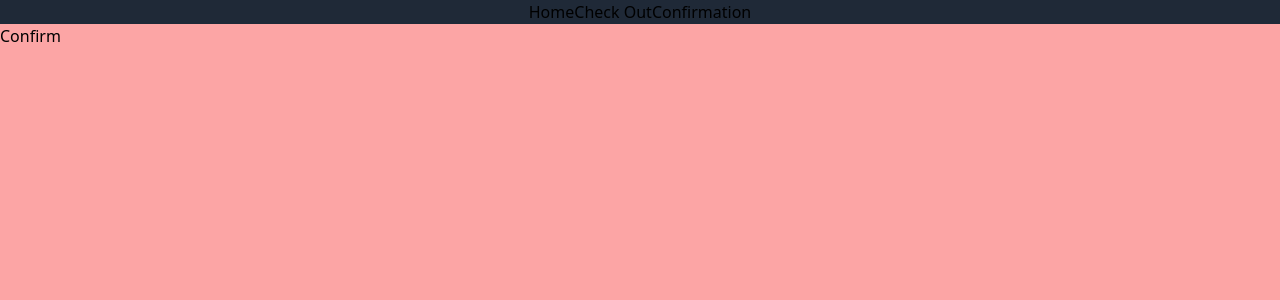
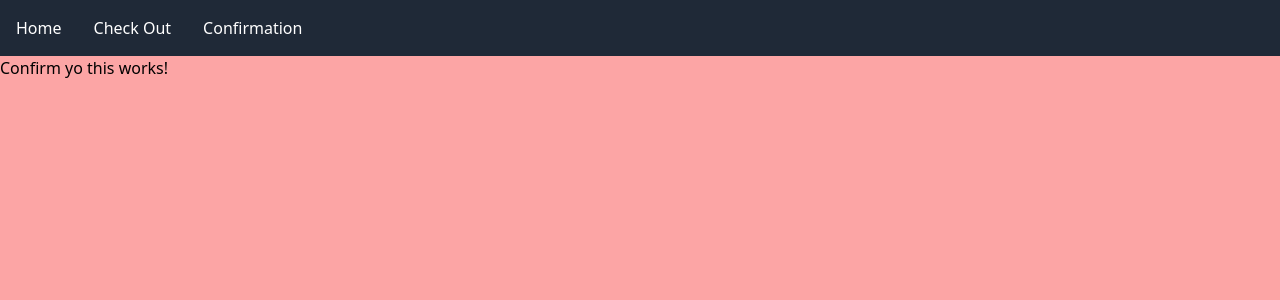
Before and after one commit to MikeProduce/ShopifyTailwind, a React (Vite) app in the folder shopTailWind/: page /confirmation in a window 1280 px wide. Shown: the top 300 px of the page. Built offline with nearby package versions, Linux system fonts and the light colour scheme.

Commit message:
did some more stuff

```diff
--- a/shopTailWind/src/App.jsx
+++ b/shopTailWind/src/App.jsx
@@ -1,22 +1,37 @@
 import React from 'react'
 import {createBrowserRouter, createRoutesFromElements, Route,Link,Outlet,RouterProvider} from 'react-router-dom'
-import {Home} from './home.jsx'
-import {Pay} from './pay.jsx'
-import {Confirmation} from './confirmation'
+import {Home} from './Pages/home.jsx'
+import {Pay} from './Pages/pay.jsx'
+import {Confirmation} from './Pages/confirmation'
+import {useState} from 'react'
+const Root = () => {
+  const [isOpen,setIsOpen] = useState(false);
 
-const Root = () => {
+
+  const toggleOpen = () => {
+    setIsOpen(!isOpen);
+  }
+  const linksClass  = isOpen ? "": "hidden "
   return (
     <div>
-      <nav className="flex justify-center bg-gray-800" >
-        <Link to="/"> Home </Link>
-        <Link to="/pay"> Check Out</Link>
-        <Link to="/confirmation">Confirmation</Link>
+      <div className='flex'>
+      <nav className="relative w-full bg-gray-800 text-white" >
+        <button className='block text-white md:hidden p-4' onClick={toggleOpen}>
+        yo
+        </button>
+        <ul className={`bg-gray-800 md:flex md:items-center md:w-auto ${linksClass}`}>
+        <li className='p-4'><Link to="/"> Home </Link></li>
+        <li className='p-4'><Link to="/pay"> Check Out</Link></li>
+        <li className='p-4'><Link to="/confirmation">Confirmation</Link></li>
+        </ul>
       </nav>
+      </div>
         <Outlet />
     </div>)
 }
 
  function App() {
+
 
   const router = createBrowserRouter(
     createRoutesFromElements(
--- /dev/null
+++ b/shopTailWind/src/Pages/confirmation.jsx
@@ -0,0 +1,3 @@
+export const Confirmation = () => {
+  return <h1> Confirm yo this works! </h1>
+}
--- a/shopTailWind/src/confirmation.jsx
+++ /dev/null
@@ -1,3 +0,0 @@
-export const Confirmation = () => {
-  return <h1> Confirm </h1>
-}
```
Also changed, not shown: shopTailWind/src/Pages/home.jsx (renamed from shopTailWind/src/home.jsx), shopTailWind/src/Pages/pay.jsx (renamed from shopTailWind/src/pay.jsx), 1 other file (tests, documents, lock files or other folders).
